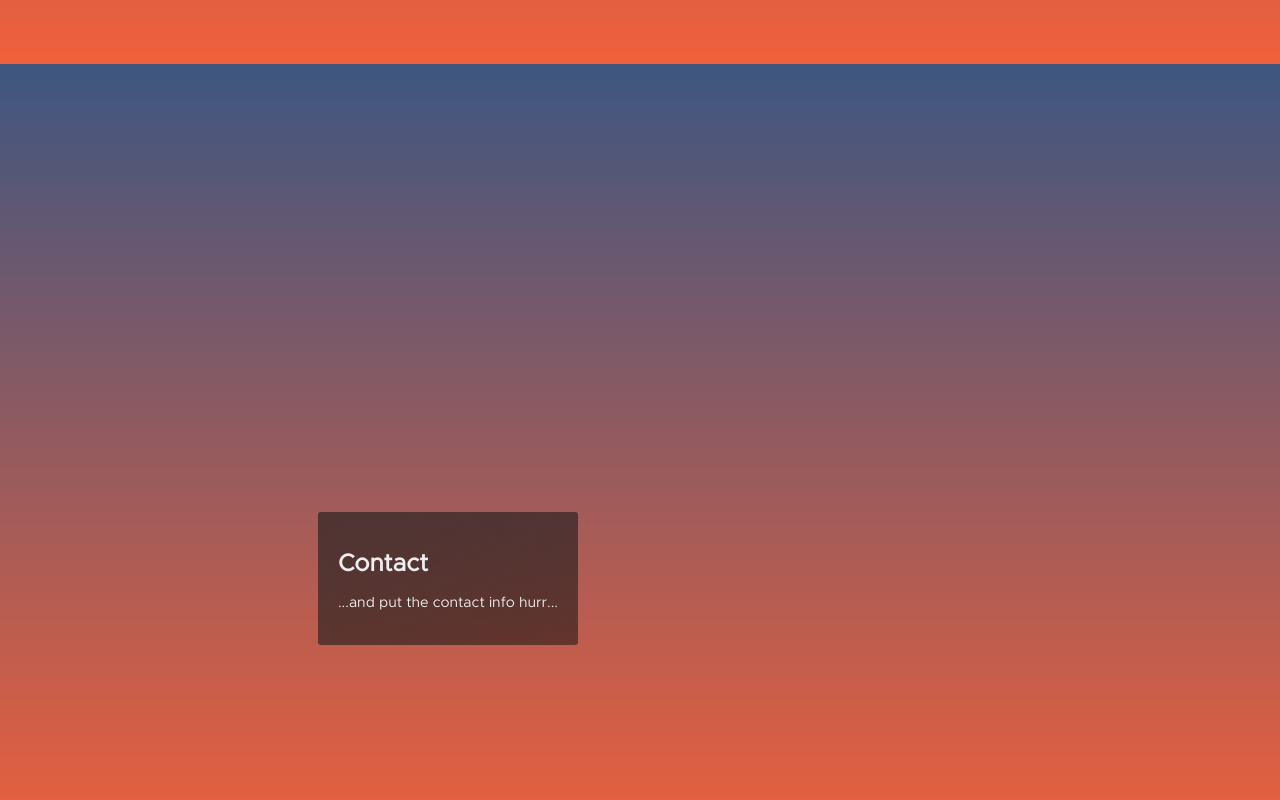
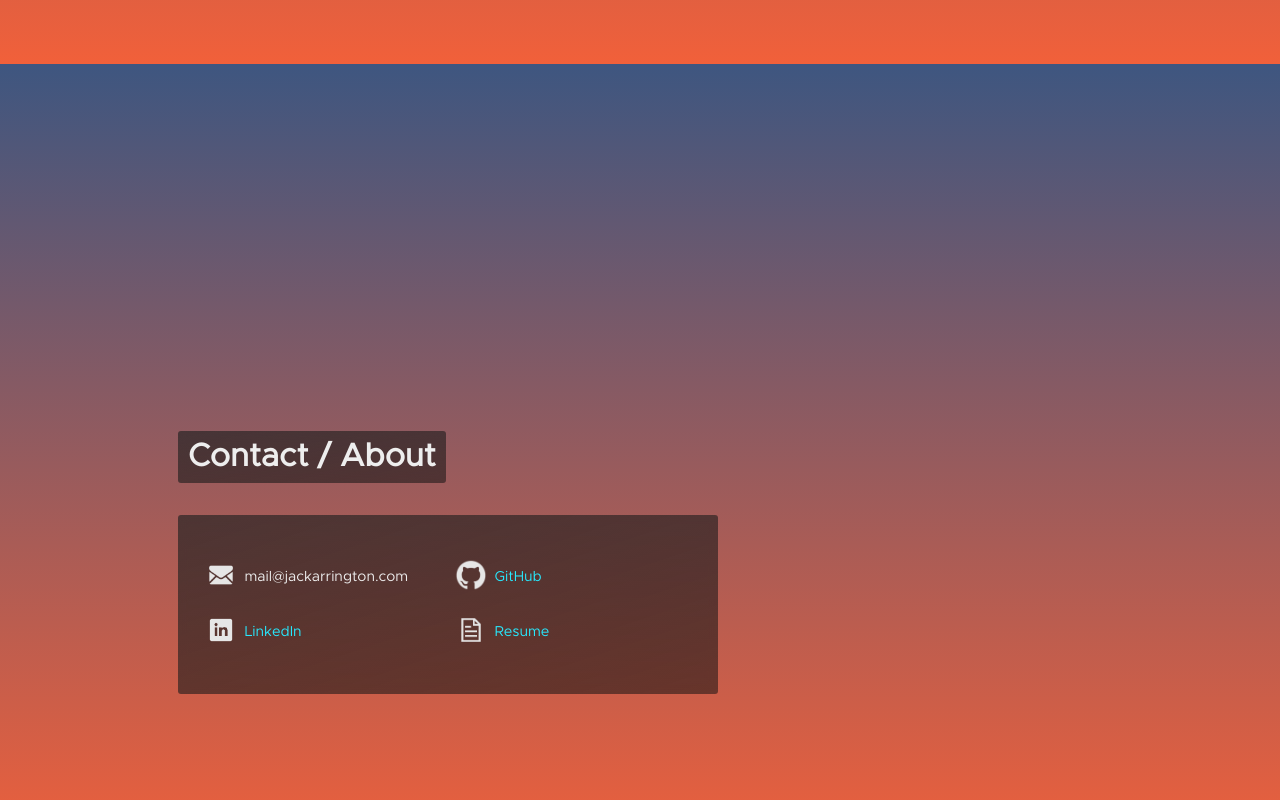
Before and after one commit to StarScape/website, a plain HTML site: page index.html in a window 1280 px wide. Shown: the part 3136-3936 px from the top of the page. Drawn offline with Linux system fonts and the light colour scheme.

Commit message:
Contact section finished (cue streamers)

```diff
--- a/index.css
+++ b/index.css
@@ -132,9 +132,6 @@ nav {
   flex-direction: column;
   justify-content: center;
   align-items: flex-start;
-}
-
-section {
 }
 
 .content-box {
@@ -371,6 +368,25 @@ section {
   margin-left: calc(2rem + 12px);
 }
 
+#contact ul {
+  display: grid;
+  grid-template-columns: repeat(2, 250px);
+  padding: 0;
+  font-size: 0.9rem;
+  list-style-type: none;
+}
+
+#contact ul li {
+  display: flex;
+  align-items: center;
+  margin: 10px 0 10px 0;
+}
+
+#contact ul li img {
+  filter: brightness(90%);
+  width: 2rem;
+}
+
 #down-arrow {
   position: fixed;
   left: calc(50% - 30px);
--- a/index.html
+++ b/index.html
@@ -258,7 +258,9 @@
                 <h2 class='job-company'>Other Projects</h2>
                 <div class='job-body'>
                   <h6 class='top-header'>2013 - Present</h6>
-                  <p>I've been programming for about <e>7 years now</u>, and along the way have made coded a number of personal projects, including:</p>
+                  <p>I've been programming for about <script>
+                    document.write(new Date().getUTCFullYear() - 2013 + 1);
+                  </script> years now, and along the way have coded a number of personal projects, including:</p>
 
                   <p>
                     <a target='_blank' href='https://github.com/StarScape/talkr'>A realtime chatroom</a>
@@ -267,7 +269,7 @@
                     <br><br>
                     <a target='_blank' href='https://starscape.github.io/fractaltree/'>Some code art made with JS + canvas</a>
                     <br><br>
-                    <a target='_blank' href='https://starscape.github.io/hangul-helper/'>A package-management app for university housing (PoC)</a>
+                    <a target='_blank' href='https://github.com/StarScape/DB-Project/'>A package-management app for university housing (PoC)</a>
                     <br><br>
                     <a target='_blank' href='https://starscape.github.io/hangul-helper/'>A Hangul reference website</a>
                   </p>
@@ -482,9 +484,39 @@
       </div>
 
       <div class='section-wrapper'>
-        <section class='content-box'>
-          <h1>Contact</h1>
-          <p>...and put the contact info hurr...</p>
+        <div class='content-box header-box'>
+          <h1>Contact / About</h1>
+        </div>
+
+        <section id='contact' class='content-box'>
+          <p></p>
+
+          <ul>
+            <li>
+              <div class='img-container'>
+                <img src="img/email.png">
+              </div>
+              mail@jackarrington.com
+            </li>
+            <li>
+              <div class='img-container'>
+                <img src="img/github3.png">
+              </div>
+              <a target='_blank' href='http://github.com/StarScape'>GitHub</a>
+            </li>
+            <li>
+              <div class='img-container'>
+                <img src="img/linkedin.png">
+              </div>
+              <a target='_blank' href='http://www.linkedin.com/in/jack-arrington-834079192/'>LinkedIn</a>
+            </li>
+            <li>
+              <div class='img-container'>
+                <img src="img/paper2.png">
+              </div>
+              <a target='_blank' href='./resume.pdf'>Resume</a>
+            </li>
+          </ul>
         </section>
       </div>
     </div>
```
Also changed, not shown: notes.md (+4 -3 lines), img/email.png (added), img/github.png (added), img/github2.png (added), img/github3.png (added), img/linkedin.png (added), img/paper.png (added), img/paper2.png (added), 1 other file.
